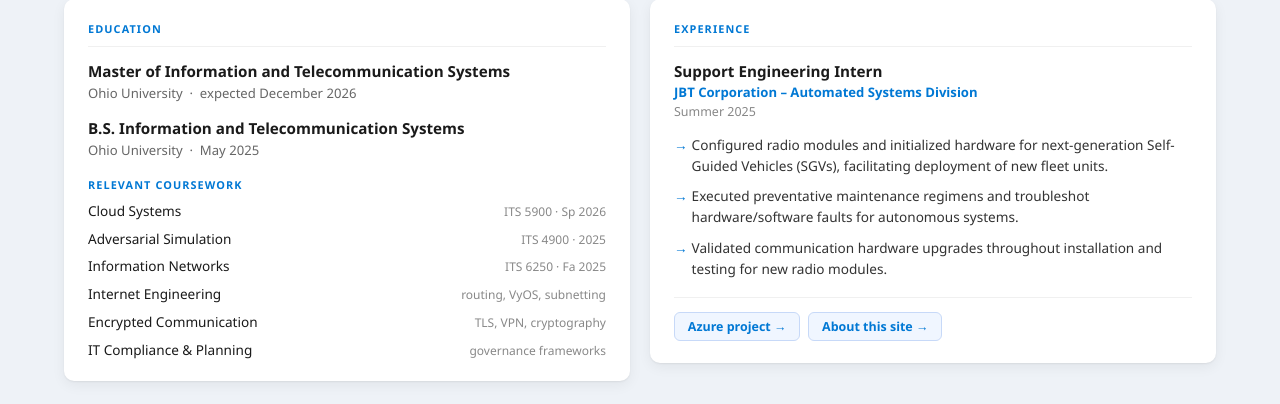
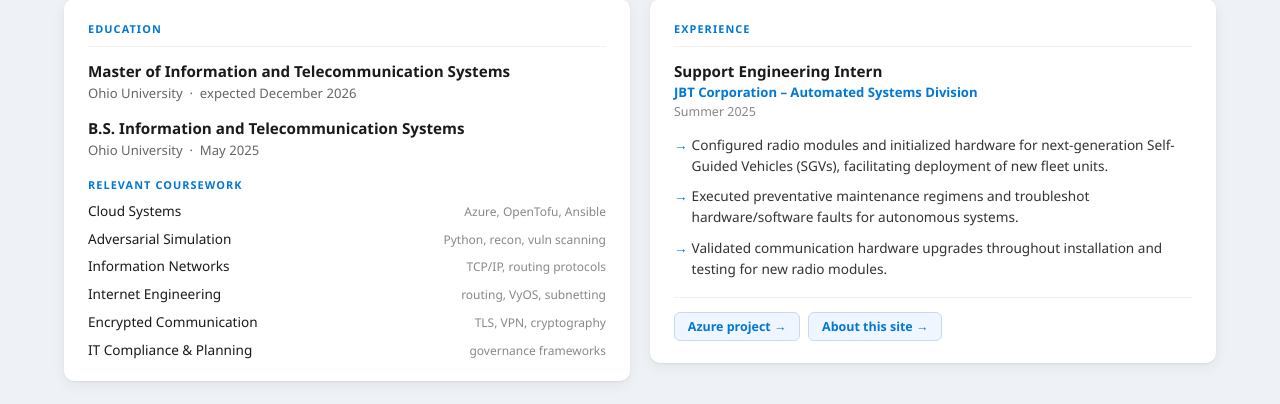
Before and after one commit to dr-professor-jacob/cloud-systems, a Python web app: template templates/index.html.j2 in a window 1280 px wide. Shown: the part 799-1203 px from the top of the page. Run offline with Jinja, Linux system fonts and the light colour scheme; the template is opened without the code that fills it, so the values that code supplies are empty.

Commit message:
Replace course codes with skills in coursework section
Co-Authored-By: Claude Sonnet 4.6 <noreply@anthropic.com>

```diff
--- a/templates/index.html.j2
+++ b/templates/index.html.j2
@@ -222,9 +222,9 @@
         </div>
         <div style="font-size:.68rem;font-weight:700;text-transform:uppercase;letter-spacing:.1em;color:#0078d4;margin-bottom:.55rem;">Relevant Coursework</div>
         <div class="course-list">
-          <div class="course-item"><span class="course-name">Cloud Systems</span><span class="course-sub">ITS 5900 · Sp 2026</span></div>
-          <div class="course-item"><span class="course-name">Adversarial Simulation</span><span class="course-sub">ITS 4900 · 2025</span></div>
-          <div class="course-item"><span class="course-name">Information Networks</span><span class="course-sub">ITS 6250 · Fa 2025</span></div>
+          <div class="course-item"><span class="course-name">Cloud Systems</span><span class="course-sub">Azure, OpenTofu, Ansible</span></div>
+          <div class="course-item"><span class="course-name">Adversarial Simulation</span><span class="course-sub">Python, recon, vuln scanning</span></div>
+          <div class="course-item"><span class="course-name">Information Networks</span><span class="course-sub">TCP/IP, routing protocols</span></div>
           <div class="course-item"><span class="course-name">Internet Engineering</span><span class="course-sub">routing, VyOS, subnetting</span></div>
           <div class="course-item"><span class="course-name">Encrypted Communication</span><span class="course-sub">TLS, VPN, cryptography</span></div>
           <div class="course-item"><span class="course-name">IT Compliance &amp; Planning</span><span class="course-sub">governance frameworks</span></div>
```
